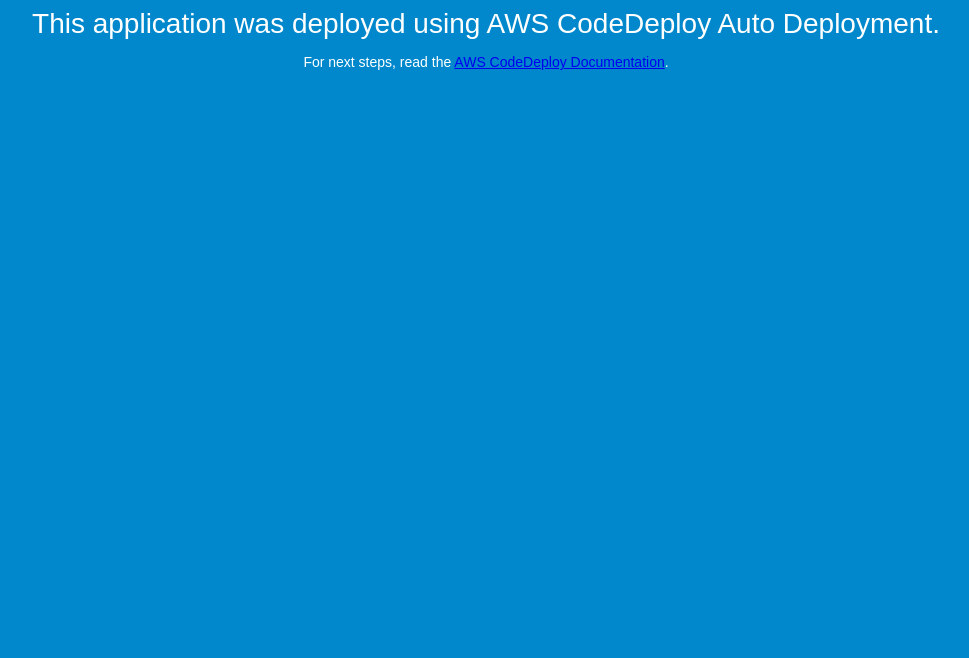
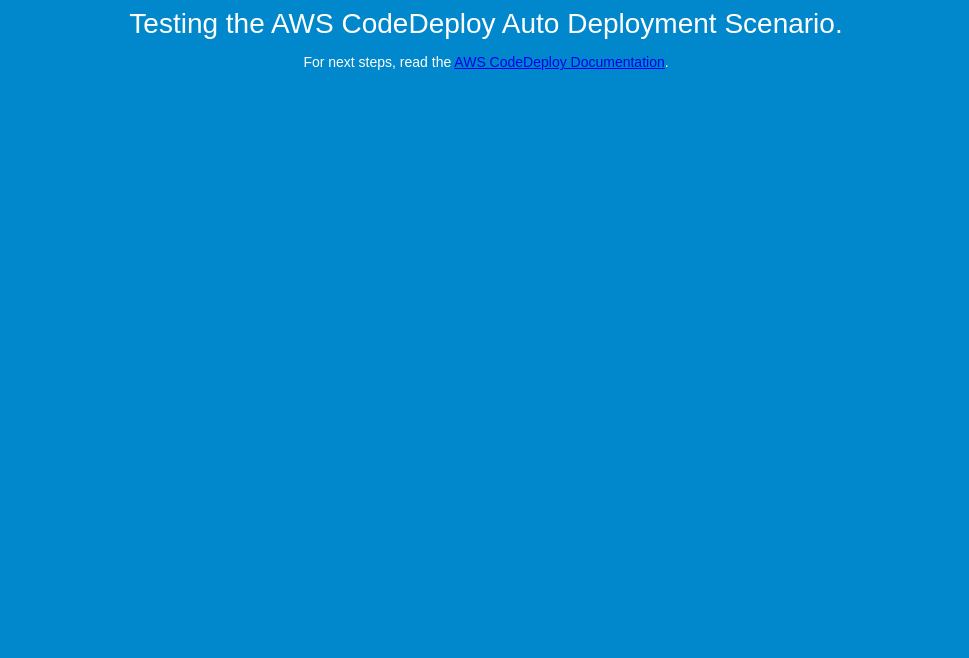
Before and after one commit to ndhivakar/CodeDeployApp, a plain HTML site: page index.html in a window 1280 px wide. Shown: the part 142-800 px from the top of the page, without its empty margins (154-1123 px from the left). Drawn offline with Linux system fonts and the light colour scheme.

Commit message:
Update index.html

```diff
--- a/index.html
+++ b/index.html
@@ -27,7 +27,7 @@
 <body>
   <div align="center">
     <h1>Congratulations</h1>
-    <h2>This application was deployed using AWS CodeDeploy Auto Deployment.</h2>
+    <h2>Testing the AWS CodeDeploy Auto Deployment Scenario.</h2>
     <p>For next steps, read the <a href="http://aws.amazon.com/documentation/codedeploy">AWS CodeDeploy Documentation</a>.</p>
   </div>
 </body>
```
